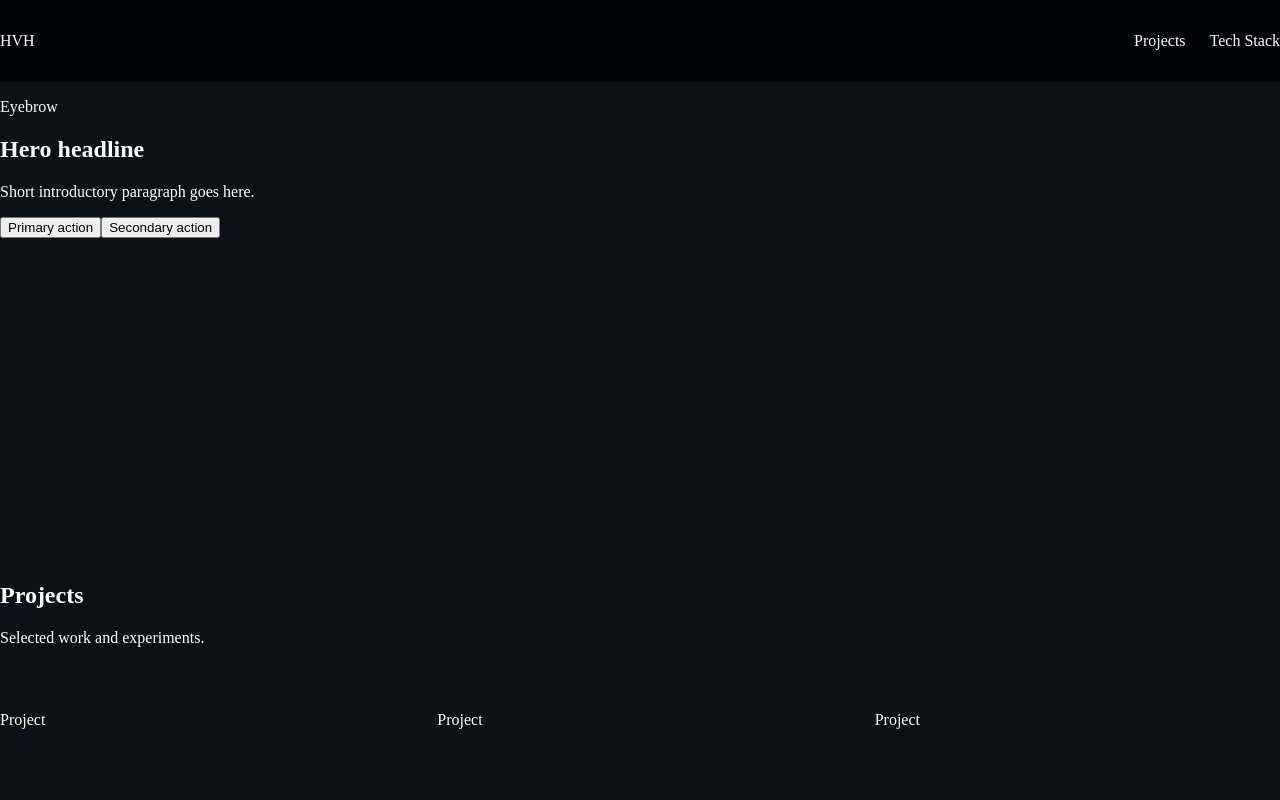
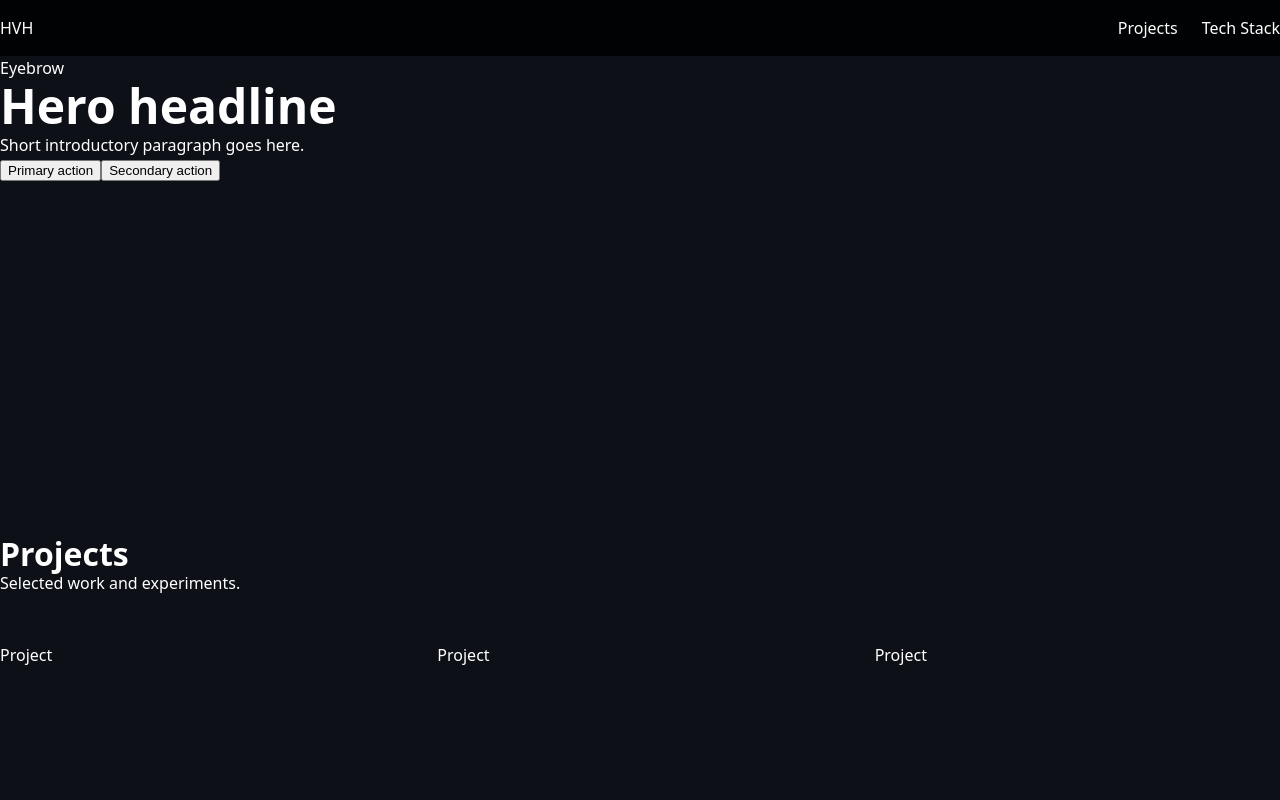
Before and after one commit to hampusvh/hampusvh-portfolio, a Next.js app: page / in a window 1280 px wide. Shown: the top 800 px of the page. Built offline with nearby package versions, Linux system fonts and the light colour scheme.

Commit message:
add: layout.css & typography.css

```diff
--- a/styles/global.css
+++ b/styles/global.css
@@ -1,3 +1,5 @@
+@import "../styles/typography.css";
+
 *,
 *::before,
 *::after {
@@ -19,14 +21,6 @@ body {
   color: white;
 }
 
-.page {
-  min-height: 100vh;
-  position: relative;
-  z-index: 0;
-  display: flex;
-  flex-direction: column;
-}
-
 main {
   flex: 1;
 }
--- /dev/null
+++ b/styles/layout.css
@@ -0,0 +1,15 @@
+.section {
+    width: 100%;
+}
+
+.section--loose {
+    padding-block: 140px;
+}
+
+.section--normal {
+    padding-block: 96px;
+}
+
+.section--tight {
+    padding-block: 64px;
+}
--- /dev/null
+++ b/styles/typography.css
@@ -0,0 +1,42 @@
+:root {
+    --font-sans: system-ui, -apple-system, BlinkMacSystemFont,
+        "Segoe UI", Roboto, Helvetica, Arial, sans-serif;
+
+    /* Font sizes */
+    --fs-h1: 3rem;
+    --fs-h2: 2rem;
+    --fs-h3: 1.25rem;
+    --fs-body: 1rem;
+    --fs-meta: 0.875rem;
+
+    /* Line heights */
+    --lh-tight: 1.1;
+    --lh-normal: 1.5;
+}
+
+body {
+    font-family: var(--font-sans);
+    font-size: var(--fs-body);
+    line-height: var(--lh-normal);
+}
+
+h1 {
+    font-size: var(--fs-h1);
+    line-height: var(--lh-tight);
+    margin: 0;
+}
+
+h2 {
+    font-size: var(--fs-h2);
+    line-height: var(--lh-tight);
+    margin: 0;
+}
+
+h3 {
+    font-size: var(--fs-h3);
+    margin: 0;
+}
+
+p {
+    margin: 0;
+}
```
